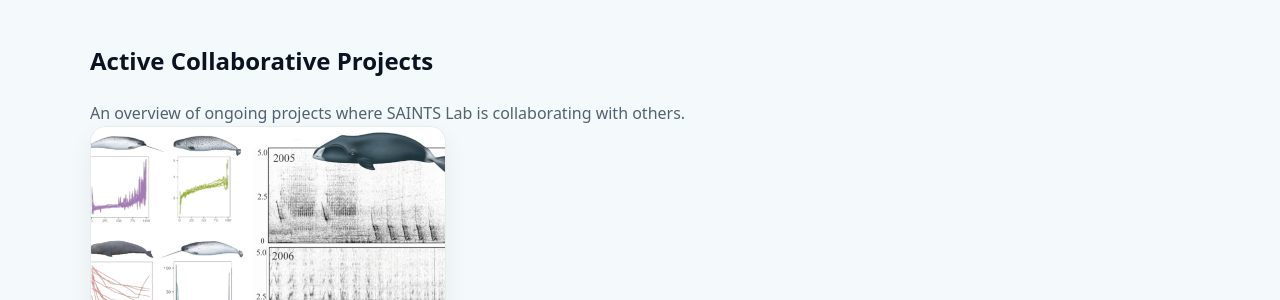
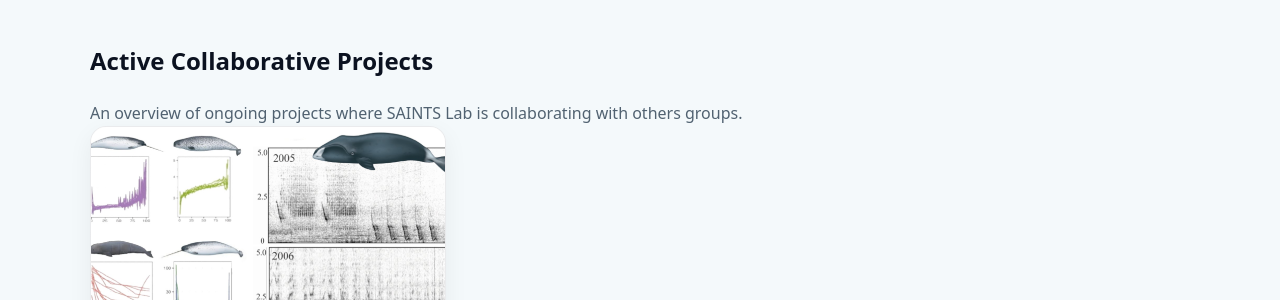
Before and after one commit to saintslab/saintslab.github.io, a Jekyll site: the page built from projects.html, in a window 1280 px wide and 900 px high, scrolled down 1052 px. Shown: the part 158-458 px from the top of the window. Built offline with Jekyll 4.4.1, drawn with Linux system fonts in a browser that asks for light colours.

```diff
--- a/projects.html
+++ b/projects.html
@@ -53,7 +53,7 @@
 
 <section class="section container">
   <h2>Active Collaborative Projects</h2>
-  <p class="subtitle">An overview of ongoing projects where SAINTS Lab is collaborating with others.</p>
+  <p class="subtitle">An overview of ongoing projects where SAINTS Lab is collaborating with others groups.</p>
 
   <div class="grid people-grid" style="grid-template-columns: repeat(auto-fill, minmax(30%, 1fr));">
     {% assign active_projects = site.projects | where: "status", "collab" %}
```
Also changed, not shown: assets/img/projects/aim.png (added).
